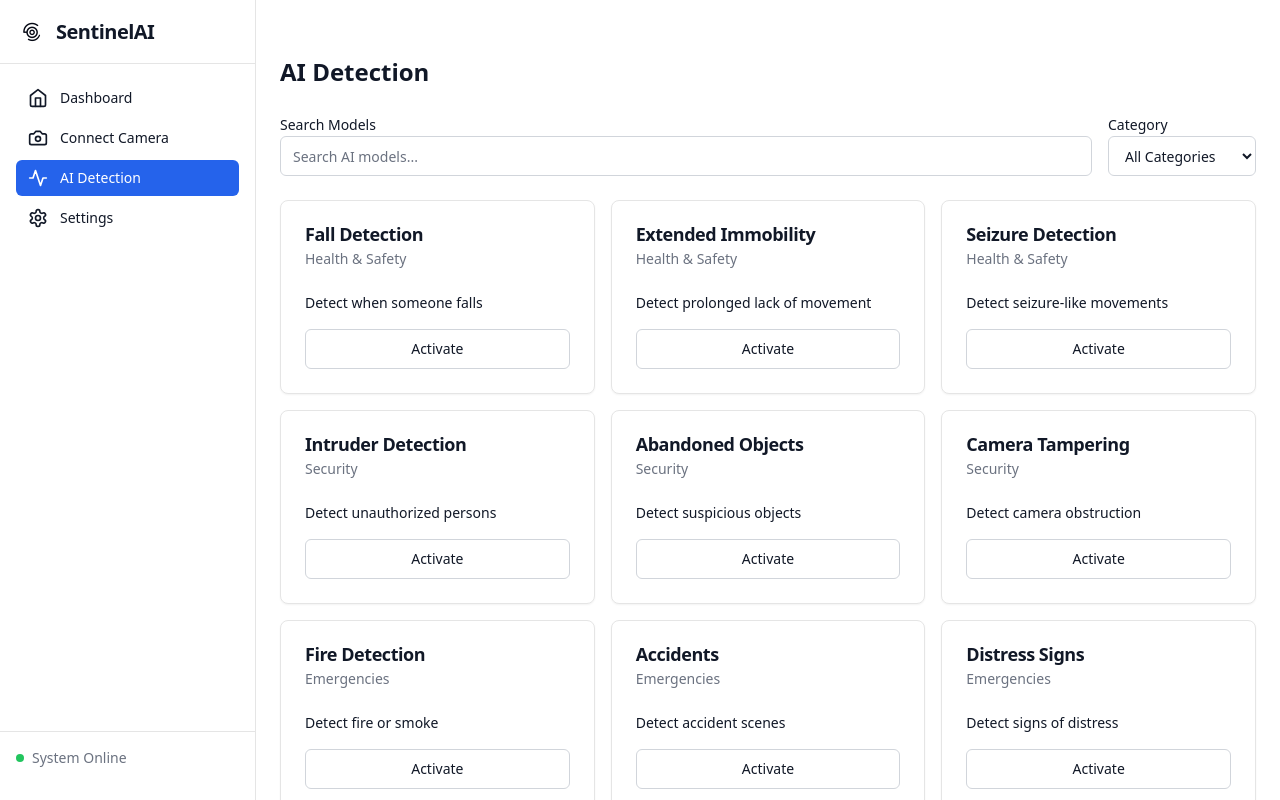
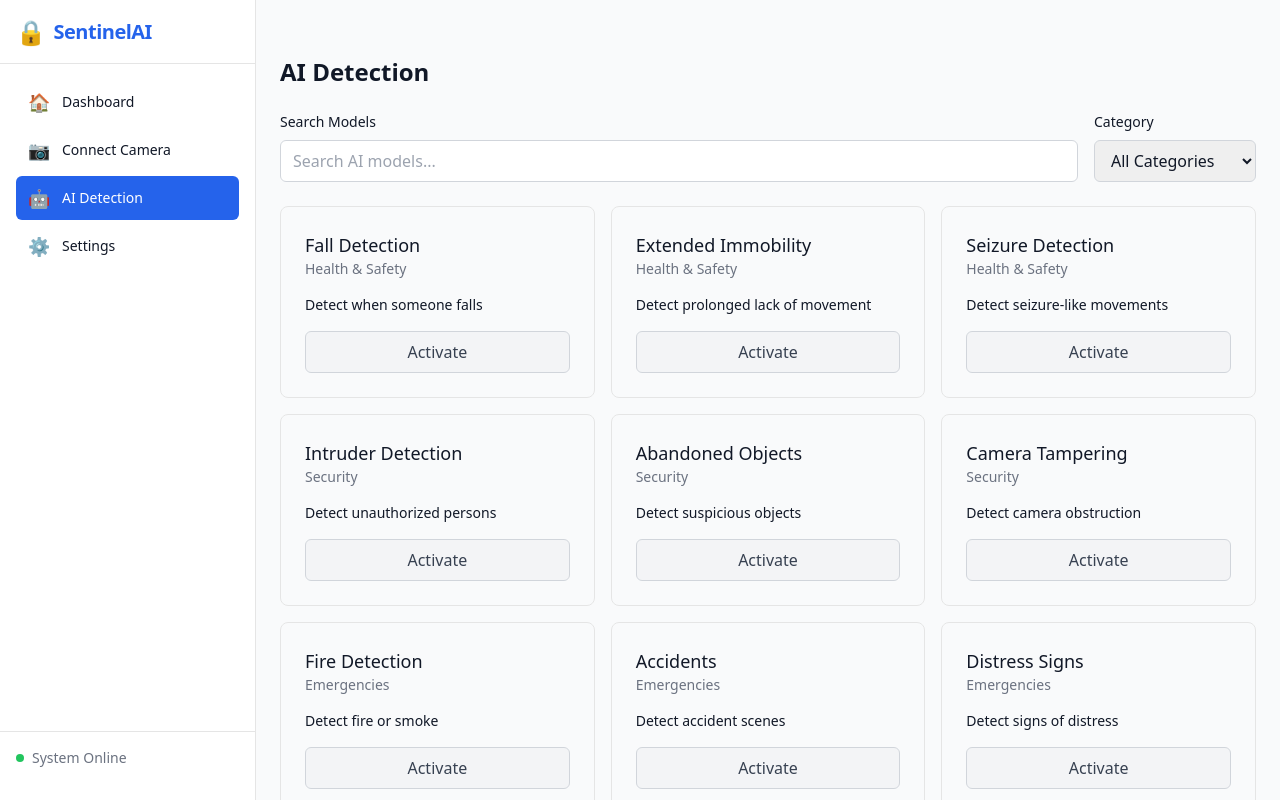
Before and after one commit to Path-yang/SentinelAI, a Next.js app in the folder apps/web/: page /dashboard/watch in a window 1280 px wide. Built offline with nearby package versions, Linux system fonts and the light colour scheme.

Commit message:
🐛 Fix all build errors: Remove all problematic imports and simplify UI components

```diff
--- a/apps/web/src/app/dashboard/layout.tsx
+++ b/apps/web/src/app/dashboard/layout.tsx
@@ -2,16 +2,13 @@
 
 import Link from "next/link";
 import { usePathname } from "next/navigation";
-import { Home, Camera, Activity, Settings, Menu, X } from "lucide-react";
-import { cn } from "@/lib/utils";
-import Image from "next/image";
 import { useState } from "react";
 
 const navigation = [
-  { name: "Dashboard", href: "/dashboard", icon: Home },
-  { name: "Connect Camera", href: "/camera", icon: Camera },
-  { name: "AI Detection", href: "/dashboard/watch", icon: Activity },
-  { name: "Settings", href: "/dashboard/settings", icon: Settings },
+  { name: "Dashboard", href: "/dashboard", icon: "🏠" },
+  { name: "Connect Camera", href: "/camera", icon: "📷" },
+  { name: "AI Detection", href: "/dashboard/watch", icon: "🤖" },
+  { name: "Settings", href: "/dashboard/settings", icon: "⚙️" },
 ];
 
 export default function DashboardLayout({
@@ -23,34 +20,27 @@ export default function DashboardLayout({
   const [sidebarOpen, setSidebarOpen] = useState(false);
 
   return (
-    <div className="flex h-screen bg-background">
+    <div className="flex h-screen bg-gray-50">
       {/* Mobile menu button */}
       <button
         onClick={() => setSidebarOpen(!sidebarOpen)}
         className="fixed top-4 left-4 z-50 lg:hidden bg-white border rounded-md p-2 shadow-lg"
       >
-        {sidebarOpen ? <X className="h-5 w-5" /> : <Menu className="h-5 w-5" />}
+        {sidebarOpen ? "✕" : "☰"}
       </button>
 
       {/* Sidebar */}
-      <aside className={cn(
-        "fixed inset-y-0 left-0 z-40 w-64 bg-card border-r transform transition-transform duration-200 ease-in-out lg:relative lg:z-0 lg:translate-x-0",
+      <aside className={`fixed inset-y-0 left-0 z-40 w-64 bg-white border-r transform transition-transform duration-200 ease-in-out lg:relative lg:z-0 lg:translate-x-0 ${
         sidebarOpen ? "translate-x-0" : "-translate-x-full"
-      )}>
+      }`}>
         {/* Sidebar header */}
         <div className="flex h-16 items-center justify-between px-4 border-b">
           <Link
             href="/"
-            className="flex items-center space-x-2 text-primary font-bold text-xl tracking-tight"
+            className="flex items-center space-x-2 text-blue-600 font-bold text-xl tracking-tight"
             onClick={() => setSidebarOpen(false)}
           >
-            <Image
-              src="/images/logo-only.png"
-              alt="SentinelAI Logo"
-              width={32}
-              height={32}
-              className="w-8 h-8"
-            />
+            <span className="text-2xl">🔒</span>
             <span>SentinelAI</span>
           </Link>
         </div>
@@ -64,15 +54,14 @@ export default function DashboardLayout({
                 <Link
                   key={item.name}
                   href={item.href}
-                  className={cn(
-                    "flex items-center px-3 py-2 rounded-md text-sm font-medium transition-colors",
+                  className={`flex items-center px-3 py-2 rounded-md text-sm font-medium transition-colors ${
                     isActive
-                      ? "bg-primary text-primary-foreground"
-                      : "hover:bg-accent hover:text-accent-foreground"
-                  )}
+                      ? "bg-blue-600 text-white"
+                      : "hover:bg-gray-100 hover:text-gray-900"
+                  }`}
                   onClick={() => setSidebarOpen(false)}
                 >
-                  <item.icon className="mr-3 h-5 w-5" />
+                  <span className="mr-3 text-lg">{item.icon}</span>
                   {item.name}
                 </Link>
               );
@@ -83,7 +72,7 @@ export default function DashboardLayout({
             <div className="flex items-center justify-between mb-4">
               <div className="flex items-center space-x-2">
                 <div className="h-2 w-2 rounded-full bg-green-500"></div>
-                <span className="text-sm text-muted-foreground">
+                <span className="text-sm text-gray-500">
                   System Online
                 </span>
               </div>
--- a/apps/web/src/app/dashboard/watch/page.tsx
+++ b/apps/web/src/app/dashboard/watch/page.tsx
@@ -1,10 +1,6 @@
 "use client";
 
 import { useState, useEffect } from "react";
-import { Card, CardContent, CardHeader, CardTitle } from "@/components/ui/card";
-import { Button } from "@/components/ui/button";
-import { Input } from "@/components/ui/input";
-import { Label } from "@/components/ui/label";
 
 interface AIModel {
   id: string;
@@ -90,21 +86,23 @@ export default function AIDetectionPage() {
       <div className="mb-6 space-y-4">
         <div className="flex gap-4">
           <div className="flex-1">
-            <Label htmlFor="search">Search Models</Label>
-            <Input
+            <label htmlFor="search" className="block text-sm font-medium mb-2">Search Models</label>
+            <input
               id="search"
+              type="text"
               placeholder="Search AI models..."
               value={searchTerm}
               onChange={(e) => setSearchTerm(e.target.value)}
+              className="w-full px-3 py-2 border border-gray-300 rounded-md focus:outline-none focus:ring-2 focus:ring-blue-500 focus:border-blue-500"
             />
           </div>
           <div>
-            <Label htmlFor="category">Category</Label>
+            <label htmlFor="category" className="block text-sm font-medium mb-2">Category</label>
             <select
               id="category"
               value={selectedCategory}
               onChange={(e) => setSelectedCategory(e.target.value)}
-              className="flex h-10 w-full rounded-md border border-input bg-background px-3 py-2 text-sm ring-offset-background focus-visible:outline-none focus-visible:ring-2 focus-visible:ring-ring focus-visible:ring-offset-2"
+              className="px-3 py-2 border border-gray-300 rounded-md focus:outline-none focus:ring-2 focus:ring-blue-500 focus:border-blue-500"
             >
               {getCategories().map(category => (
                 <option key={category} value={category}>
@@ -121,33 +119,33 @@ export default function AIDetectionPage() {
         {filteredModels.map((model) => {
           const isActive = activeModels.includes(model.id);
           return (
-            <Card key={model.id} className={isActive ? "ring-2 ring-primary" : ""}>
-              <CardHeader>
-                <CardTitle className="text-lg">{model.name}</CardTitle>
-                <p className="text-sm text-muted-foreground">{model.category}</p>
-              </CardHeader>
-              <CardContent>
+            <div key={model.id} className={`border rounded-lg p-6 ${isActive ? "ring-2 ring-blue-500" : ""}`}>
+              <div className="mb-4">
+                <h3 className="text-lg font-medium">{model.name}</h3>
+                <p className="text-sm text-gray-500">{model.category}</p>
+              </div>
+              <div>
                 <p className="text-sm mb-4">{model.description}</p>
-                <Button
-                  variant={isActive ? "default" : "outline"}
+                <button
                   onClick={() => toggleModel(model.id)}
-                  className="w-full"
+                  className={`w-full px-4 py-2 rounded-md font-medium transition-colors ${
+                    isActive
+                      ? "bg-blue-600 text-white hover:bg-blue-700"
+                      : "bg-gray-100 text-gray-700 hover:bg-gray-200 border border-gray-300"
+                  }`}
                 >
                   {isActive ? "Active" : "Activate"}
-                </Button>
-              </CardContent>
-            </Card>
+                </button>
+              </div>
+            </div>
           );
         })}
       </div>
 
       {/* Active Models Summary */}
       {activeModels.length > 0 && (
-        <Card className="mt-8">
-          <CardHeader>
-            <CardTitle>Active Models ({activeModels.length})</CardTitle>
-          </CardHeader>
-          <CardContent>
+        <div className="mt-8 border rounded-lg p-6">
+          <h3 className="text-lg font-medium mb-4">Active Models ({activeModels.length})</h3>
           <div className="grid gap-2 md:grid-cols-2 lg:grid-cols-3">
             {activeModels.map(modelId => {
               const model = aiModels.find(m => m.id === modelId);
@@ -155,21 +153,19 @@ export default function AIDetectionPage() {
                 <div key={modelId} className="flex items-center justify-between p-3 border rounded-md">
                   <div>
                     <p className="font-medium">{model.name}</p>
-                      <p className="text-sm text-muted-foreground">{model.category}</p>
+                    <p className="text-sm text-gray-500">{model.category}</p>
                   </div>
-                    <Button
-                      variant="outline"
-                      size="sm"
+                  <button
                     onClick={() => toggleModel(modelId)}
+                    className="px-3 py-1 text-sm border border-gray-300 rounded-md hover:bg-gray-50 transition-colors"
                   >
                     Deactivate
-                    </Button>
+                  </button>
                 </div>
               ) : null;
             })}
           </div>
-          </CardContent>
-        </Card>
+        </div>
       )}
     </div>
   );
--- a/apps/web/src/components/ui/badge.tsx
+++ /dev/null
@@ -1,35 +0,0 @@
-import * as React from "react"
-import { cva, type VariantProps } from "class-variance-authority"
-import { cn } from "@/lib/utils"
-
-const badgeVariants = cva(
-  "inline-flex items-center rounded-full border px-2.5 py-0.5 text-xs font-semibold transition-colors focus:outline-none focus:ring-2 focus:ring-ring focus:ring-offset-2",
-  {
-    variants: {
-      variant: {
-        default:
-          "border-transparent bg-primary text-primary-foreground hover:bg-primary/80",
-        secondary:
-          "border-transparent bg-secondary text-secondary-foreground hover:bg-secondary/80",
-        destructive:
-          "border-transparent bg-destructive text-destructive-foreground hover:bg-destructive/80",
-        outline: "text-foreground",
-      },
-    },
-    defaultVariants: {
-      variant: "default",
-    },
-  }
-)
-
-export interface BadgeProps
-  extends React.HTMLAttributes<HTMLDivElement>,
-    VariantProps<typeof badgeVariants> {}
-
-function Badge({ className, variant, ...props }: BadgeProps) {
-  return (
-    <div className={cn(badgeVariants({ variant }), className)} {...props} />
-  )
-}
-
-export { Badge, badgeVariants }
--- a/apps/web/src/components/ui/switch.tsx
+++ /dev/null
@@ -1,24 +0,0 @@
-import * as React from "react"
-import { cn } from "@/lib/utils"
-
-export interface SwitchProps
-  extends React.InputHTMLAttributes<HTMLInputElement> {}
-
-const Switch = React.forwardRef<HTMLInputElement, SwitchProps>(
-  ({ className, ...props }, ref) => {
-    return (
-      <input
-        type="checkbox"
-        className={cn(
-          "peer h-6 w-11 shrink-0 cursor-pointer appearance-none rounded-full border-2 border-transparent transition-colors focus-visible:outline-none focus-visible:ring-2 focus-visible:ring-ring focus-visible:ring-offset-2 focus-visible:ring-offset-background disabled:cursor-not-allowed disabled:opacity-50 data-[state=checked]:bg-primary data-[state=unchecked]:bg-input",
-          className
-        )}
-        ref={ref}
-        {...props}
-      />
-    )
-  }
-)
-Switch.displayName = "Switch"
-
-export { Switch }
--- a/apps/web/src/components/ui/toaster.tsx
+++ /dev/null
@@ -1,35 +0,0 @@
-"use client"
-
-import { useToast } from "@/hooks/use-toast"
-
-export function Toaster() {
-  const { toasts, dismiss } = useToast()
-
-  return (
-    <div className="fixed top-4 right-4 z-50 space-y-2">
-      {toasts.map((toast) => (
-        <div
-          key={toast.id}
-          className={`rounded-lg border p-4 shadow-lg ${
-            toast.variant === "destructive"
-              ? "border-red-200 bg-red-50 text-red-800"
-              : "border-green-200 bg-green-50 text-green-800"
-          }`}
-        >
-          {toast.title && (
-            <div className="font-medium">{toast.title}</div>
-          )}
-          {toast.description && (
-            <div className="text-sm opacity-90">{toast.description}</div>
-          )}
-          <button
-            onClick={() => dismiss(toast.id)}
-            className="absolute top-2 right-2 text-sm opacity-70 hover:opacity-100"
-          >
-            ×
-          </button>
-        </div>
-      ))}
-    </div>
-  )
-}
```
Also changed, not shown: apps/web/src/app/dashboard/settings/page.tsx (+12 -22 lines), apps/web/src/components/ui/toast.tsx (deleted, +0 -20 lines). Lines whose indentation alone changed are shown as unchanged.
